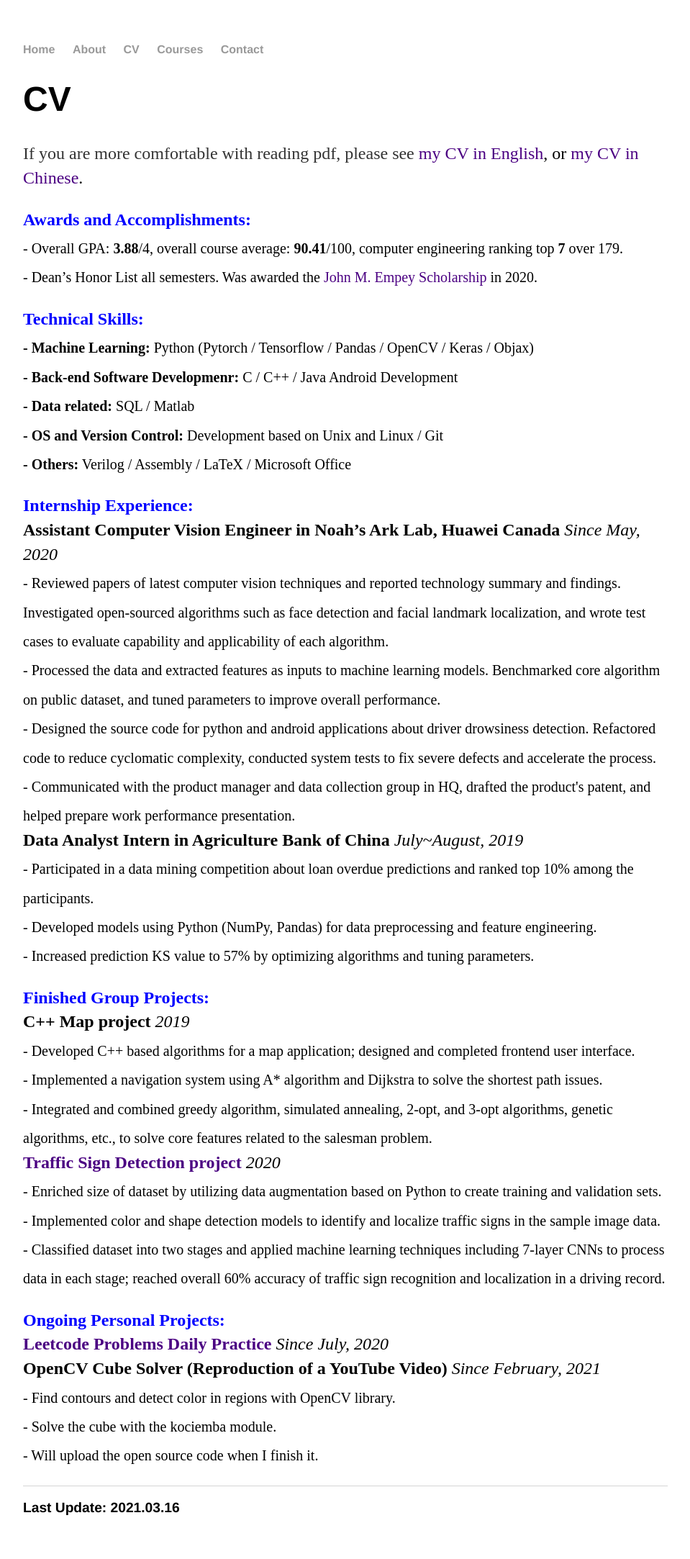
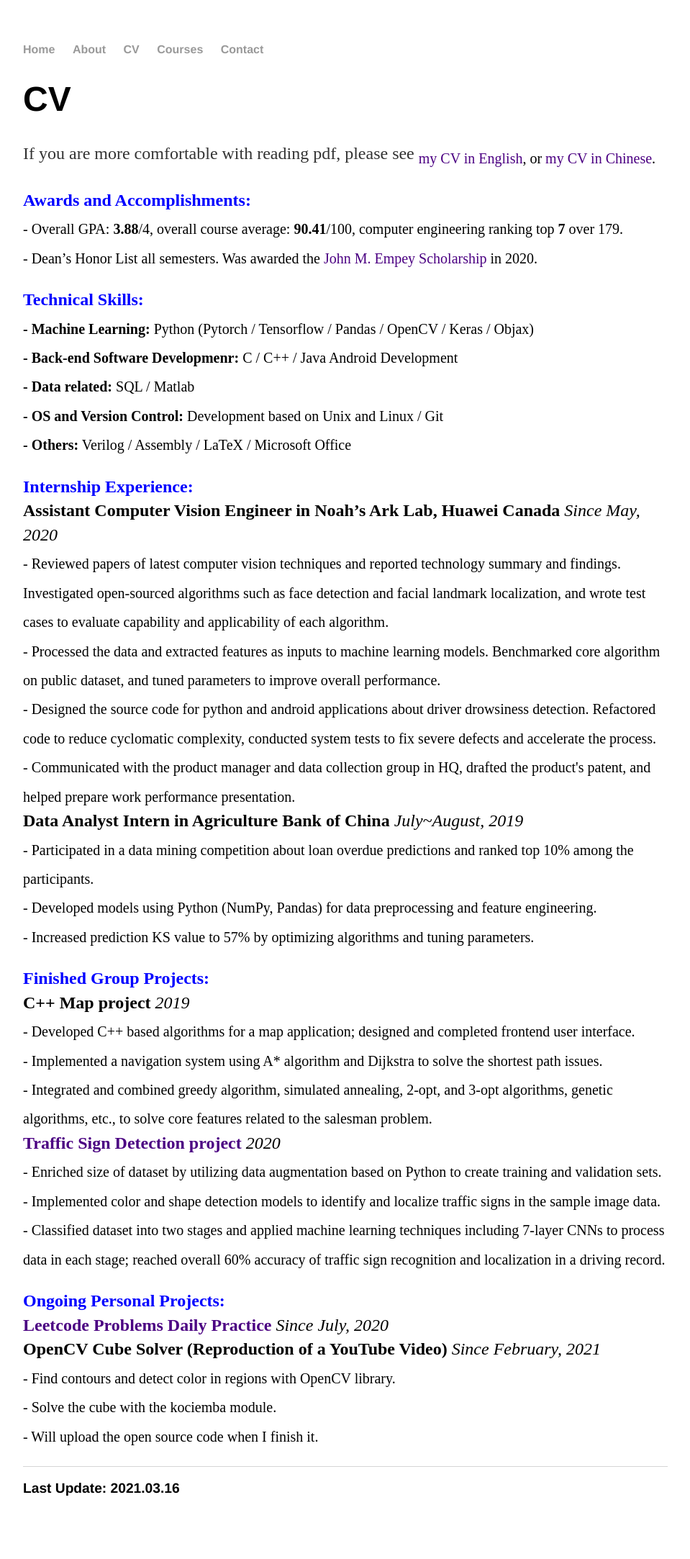
Before and after one commit to ljn1999/ljn1999.github.io, a Jekyll site: the page built from cv/index.html, in a window 1280 px wide. Shown: the whole page at 72% size, without its empty margins (160-1119 px from the left). Built offline with Jekyll 4.4.1, drawn with Linux system fonts in a browser that asks for light colours; after the commit the page ends 2139 px from its top, so only the background shows below that.

Commit message:
Update index.html

```diff
--- a/cv/index.html
+++ b/cv/index.html
@@ -5,9 +5,9 @@ title: CV
 
 <div class="blurb">
   <h1>CV</h1>
-  <p>If you are more comfortable with reading pdf, please see <a href="https://docs.google.com/document/d/1ONj2Q1b1DyFfgyBu_Gfeohl-Ne94taM-LcmoAczmoKw/edit?usp=sharing">
-     <font size= "5" color="indigo">my CV in English</a><font size= "5" color="black">, or <a href="https://docs.google.com/document/d/1umq-quvittaVLVdQZ9BZ3rsRu0gT9ihlgpajAnL5cmM/edit?usp=sharing">
-     <font size= "5" color="indigo">my CV in Chinese</a><font size= "5" color="black">.
+  <p>If you are more comfortable with reading pdf, please see </sub><a href="https://docs.google.com/document/d/1ONj2Q1b1DyFfgyBu_Gfeohl-Ne94taM-LcmoAczmoKw/edit?usp=sharing">
+     <font size= "5" color="indigo"><sub>my CV in English</sub></a><font size= "5" color="black"><sub>, or </sub><a href="https://docs.google.com/document/d/1umq-quvittaVLVdQZ9BZ3rsRu0gT9ihlgpajAnL5cmM/edit?usp=sharing">
+     <font size= "5" color="indigo"><sub>my CV in Chinese</sub></a><font size= "5" color="black"><sub>.</sub>
 
   <p><font size="5" color="blue"><b>Awards and Accomplishments:</b></font>
 
```
